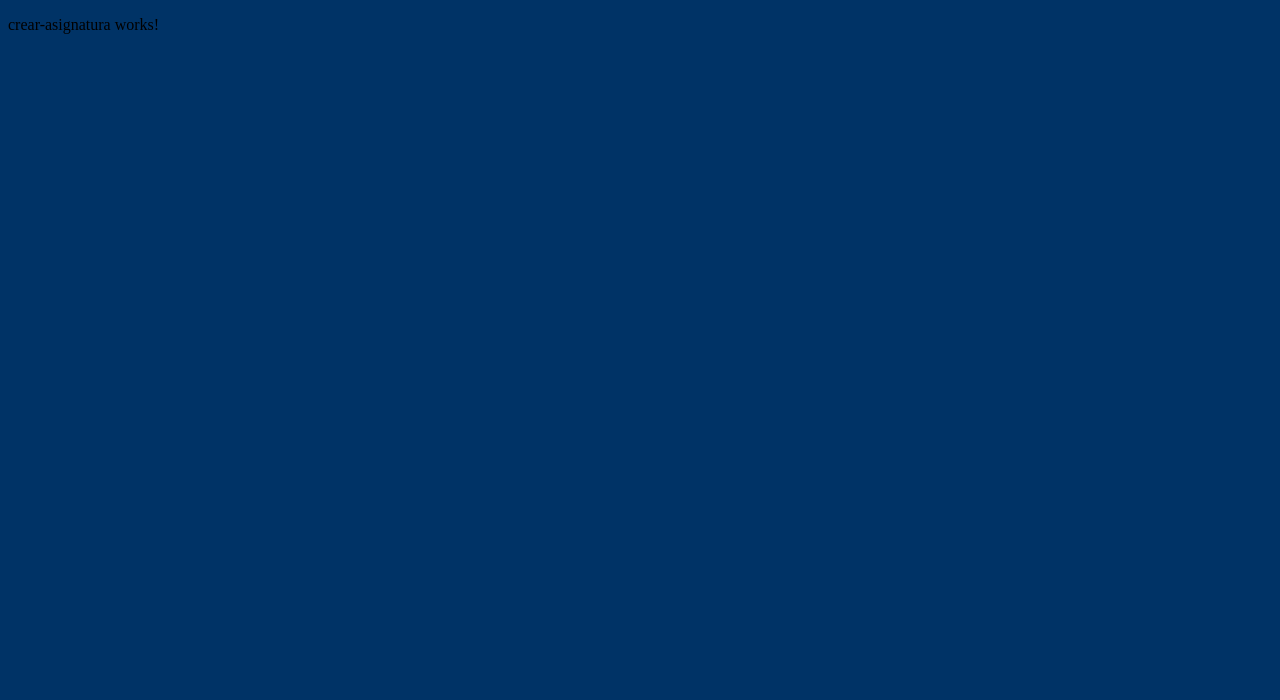
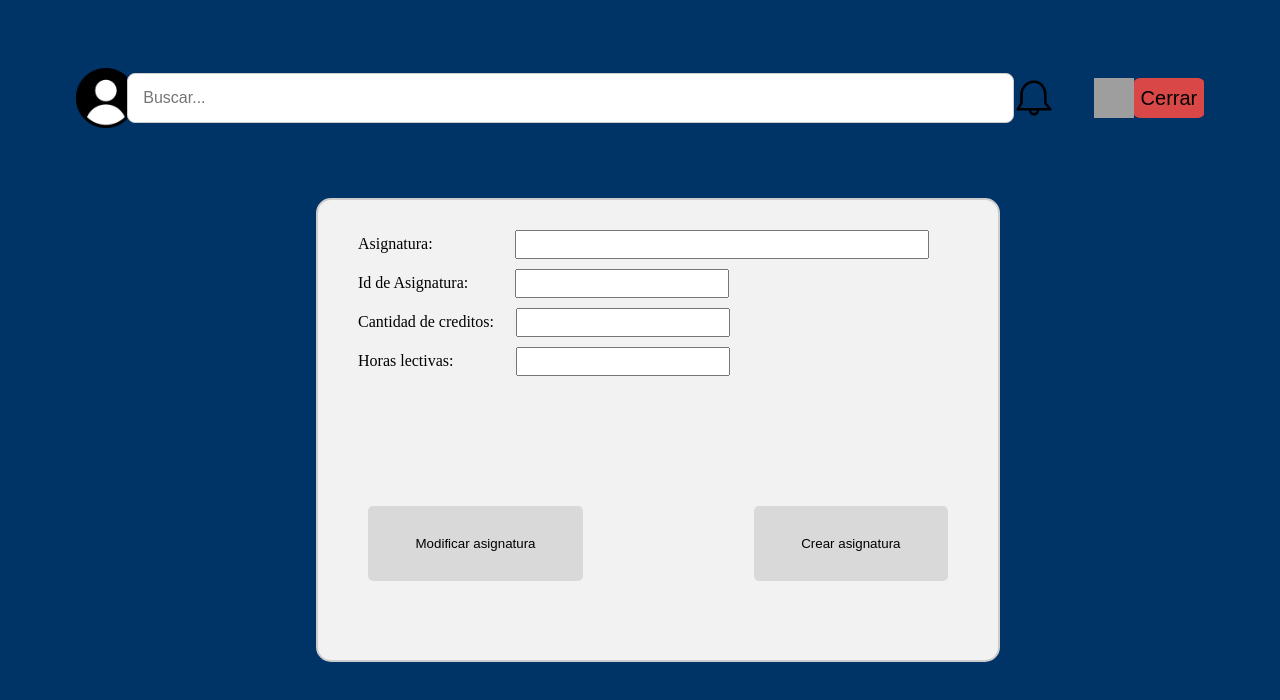
Before and after one commit to Flagos21/ProyectoUnach, an Angular app: page /crear-asignatura in a window 1280 px wide. Shown: the top 700 px of the page. Built offline with nearby package versions, Linux system fonts and the light colour scheme; grey boxes are pictures that could not be loaded.

Commit message:
crear asignatura 4/11

```diff
--- a/src/app/Components/crear-docente/crear-docente.component.css
+++ b/src/app/Components/crear-docente/crear-docente.component.css
@@ -115,13 +115,21 @@
     margin-top: 20px; /* Agrega margen superior para separarlos del contenido anterior */
 }
 
+/* Estilos para los botones */
 .boton {
-    background-color: #D9D9D9;
-    color: #000000;
-    padding: 30px 47.5px;
+    background-color: #D9D9D9; /* Color de fondo original */
+    color: #000000; /* Color del texto original */
+    padding: 30px 47.5px; /* Tamaño del botón */
     border: none;
     border-radius: 5px;
     margin: 5px; /* Espacio entre los botones */
     cursor: pointer;
-    margin-top: 100px;
+    margin-top: 100px; /* Espacio entre la parte superior y los botones */
+    transition: background-color 0.3s, color 0.3s; /* Agrega una transición suave para el cambio de color de fondo y del texto */
 }
+
+/* Estilos para los botones cuando el mouse está sobre ellos */
+.boton:hover {
+    background-color: #003366; /* Nuevo color de fondo al pasar el mouse por encima */
+    color: #ffffff; /* Nuevo color del texto al pasar el mouse por encima */
+}
--- a/src/app/crear-asignatura/crear-asignatura.component.css
+++ b/src/app/crear-asignatura/crear-asignatura.component.css
@@ -0,0 +1,128 @@
+.search-container {
+    display: flex;
+    justify-content: space-between;
+    align-items: center;
+    padding: 60px;
+    position: sticky; /* Fija la barra de búsqueda en su posición */
+    top: 0; /* La fija en la parte superior de la ventana */
+}
+
+.search-input {
+    padding: 15px;
+    font-size: 16px;
+    border: 1px solid #ccc;
+    border-radius: 8px;
+    width: 1000px;
+    outline: none;
+}
+
+.search-input:focus {
+    border-color: #0056b3;
+}
+
+.left-image, .right-image {
+    width: 40px;
+    height: 40px;
+    background-size: cover;
+}
+
+.left-image {
+    background-image: url('src/app/media/usuario.png');
+    width: 60px; /* Aumenta el ancho de la imagen */
+    height: 60px; /* Aumenta la altura de la imagen */
+}
+
+.right-image:nth-child(1) {
+    background-image: url('src/app/media/notificacion.png'); /* Ruta de la primera imagen */
+    margin-right: 40px; /* Ajusta el margen derecho de la primera imagen */
+}
+
+.right-image:nth-child(2) {
+    background-image: url('src/app/media/mensaje.png'); /* Ruta de la segunda imagen */
+    margin-right: 0px; /* Ajusta el margen derecho de la segunda imagen */
+}
+
+.right-images {
+    display: flex;
+    align-items: center;
+}
+
+.close-button {
+    background-color: #DA4747; /* Cambia el color del botón de cerrar a rojo */
+    border: none;
+    border-radius: 10%;
+    width: 80px;
+    height: 40px;
+    font-size: 20px;
+    cursor: pointer;
+}
+
+/* Estilos para los campos de información */
+.info-container {
+    margin: 10px 300px auto; /* Margen izquierdo de 20px, otros márgenes sin cambios */
+    width: 600px; /* Ancho de 800px */
+    height: 400px; /* Alto de 500px */
+    background-color: #f2f2f2;
+    padding: 30px 40px; /* Relleno superior de 30px y relleno derecho e izquierdo de 40px */
+    border: 2px solid #ccc; /* Borde de 2px sólido */
+    border-radius: 15px; /* Radio del borde de 15px */
+}
+
+
+.asignatura-input {
+    width: 400px;
+    padding: 5px;
+    margin-bottom: 10px; /* Añade margen inferior para reducir el espacio vertical */
+    margin-left: 82px;
+
+}
+
+.id-asignatura-input {
+    width: 200px; /* Ancho personalizado para cada parte del Rut */
+    padding: 5px; /* Altura personalizada */
+    margin-bottom: 10px;
+    margin-left: 47px;
+}
+
+/* Estilos para el menú desplegable */
+.cantidad-creditos {
+    width: 200px; /* Ancho personalizado */
+    padding: 5px; /* Altura personalizada */
+    margin-bottom: 10px;
+    margin-left: 22px;
+}
+
+/* Estilos para el campo Horas Lectivas */
+.horas-lectivas {
+    width: 200px; /* Ancho personalizado */
+    padding: 5px; /* Altura personalizada */
+    margin-bottom: 10px;
+    margin-left: 62px;
+}
+
+
+/* Estilos para los botones */
+.botones-container {
+    display: flex; /* Activa el modelo de caja flexible en el contenedor de botones */
+    justify-content: space-between; /* Coloca los botones uno a la izquierda y otro a la derecha */
+    margin-top: 120px; /* Agrega margen superior para separarlos del contenido anterior */
+}
+
+.boton {
+    background-color: #D9D9D9; /* Color de fondo original */
+    color: #000000; /* Color del texto original */
+    padding: 30px 47.5px; /* Tamaño del botón */
+    border: none;
+    border-radius: 5px;
+    cursor: pointer;
+    transition: background-color 0.3s, color 0.3s; /* Agrega una transición suave para el cambio de color de fondo y del texto */
+    /* Agrega márgenes para separar los botones */
+    margin-right: 10px; /* Margen a la derecha del botón "Modificar asignatura" */
+    margin-left: 10px; /* Margen a la izquierda del botón "Crear asignatura" */
+}
+
+/* Estilos para los botones cuando el mouse está sobre ellos */
+.boton:hover {
+    background-color: #003366; /* Nuevo color de fondo al pasar el mouse por encima */
+    color: #ffffff; /* Nuevo color del texto al pasar el mouse por encima */
+}
--- a/src/app/crear-asignatura/crear-asignatura.component.html
+++ b/src/app/crear-asignatura/crear-asignatura.component.html
@@ -1 +1,47 @@
-<p>crear-asignatura works!</p>
+<!DOCTYPE html>
+<html lang="en">
+<head>
+    <meta charset="UTF-8">
+    <meta name="viewport" content="width=device-width, initial-scale=1.0">
+    <title>Document</title>
+    <link rel="stylesheet" type="text/css" href="crear-asignatura.component.css">
+</head>
+<body>
+    <div class="search-container">
+        <div class="left-image"></div>
+        <input type="text" class="search-input" placeholder="Buscar...">
+        <div class="right-images">
+            <div class="right-image notificacion"></div>
+            <div class="right-image mensaje"></div>
+        </div>
+        <button class="close-button" (click)="redirigirPortada()">Cerrar</button>
+    </div>
+
+
+    <div class="info-container">
+        <div class="asignatura-item">
+            <label for="asignatura">Asignatura:</label>
+            <input type="text" id="asignatura" class="asignatura-input" placeholder="">
+        </div>
+        <div class="id-asignatura-item">
+            <label for="id_asignatura">Id de Asignatura:</label>
+            <input type="text" id="id_asignatura" class="id-asignatura-input" placeholder="">
+        </div>
+
+        <div class="cantidad-creditos-item">
+            <label for="cantidad-creditos">Cantidad de creditos:</label>
+            <input type="text" id="creditos" class="cantidad-creditos" placeholder="">
+        </div>
+
+        <div class="horas-lectivas-item">
+            <label for="horas-lectivas">Horas lectivas:</label>
+            <input type="text" id="horas-lectivas" class="horas-lectivas" placeholder="">
+        </div>
+
+        <div class="botones-container">
+            <button class="boton">Modificar asignatura</button>
+            <button class="boton">Crear asignatura</button>
+        </div>
+    </div>
+</body>
+</html>
--- a/src/app/crear-asignatura/crear-asignatura.component.ts
+++ b/src/app/crear-asignatura/crear-asignatura.component.ts
@@ -1,4 +1,5 @@
 import { Component } from '@angular/core';
+import {Router} from '@angular/router';
 
 @Component({
   selector: 'app-crear-asignatura',
@@ -6,5 +7,10 @@ import { Component } from '@angular/core';
   styleUrls: ['./crear-asignatura.component.css']
 })
 export class CrearAsignaturaComponent {
+  constructor(private router: Router) { }
 
+  // Función para redirigir al otro componente
+  redirigirPortada() {
+    this.router.navigate(['./portada']); // Reemplaza 'otro-componente' con la ruta de tu componente de destino
+  }
 }
```
